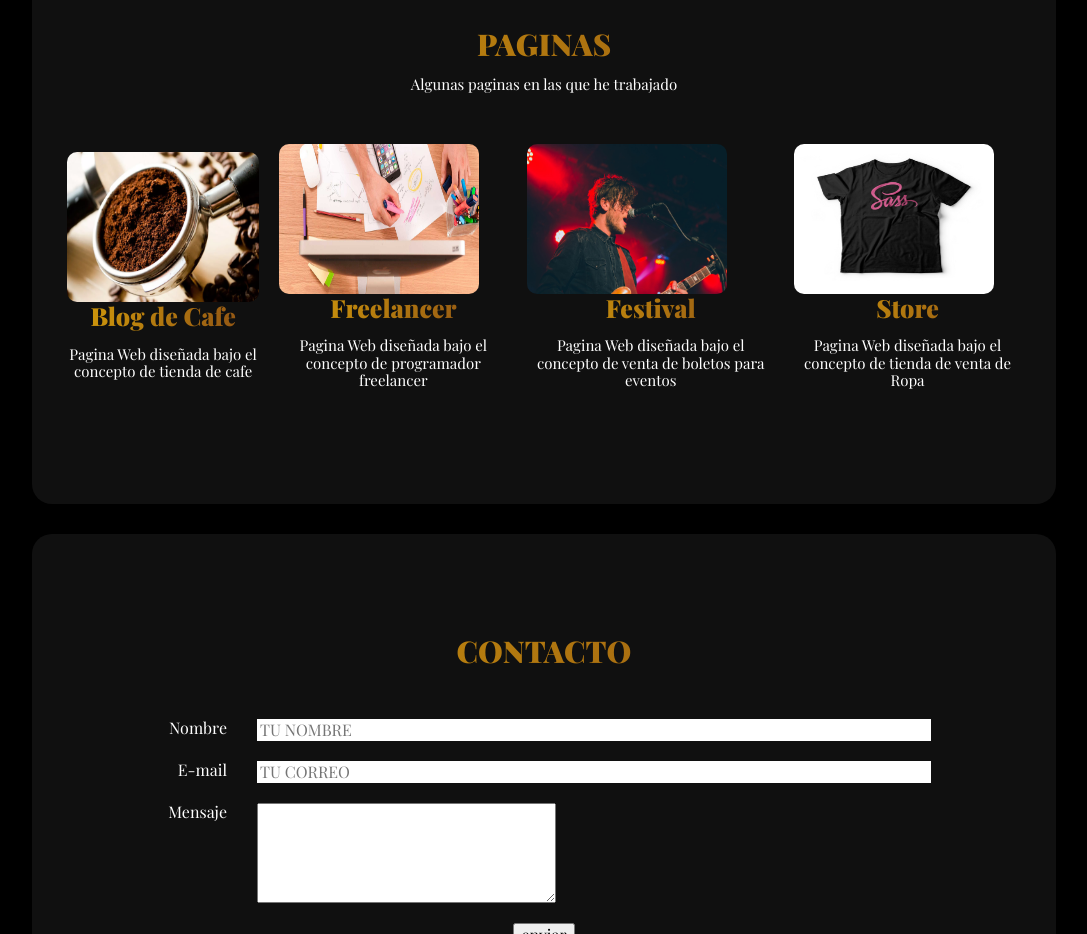
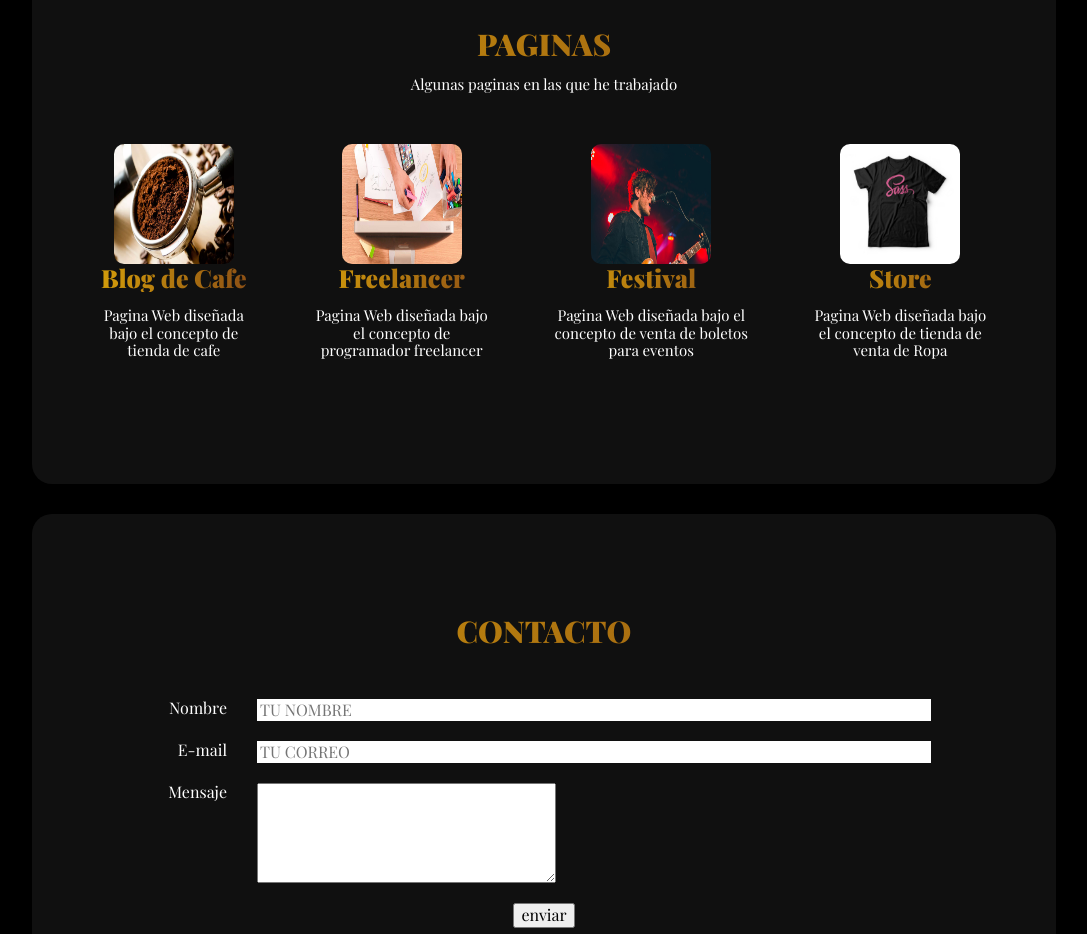
Before and after one commit to raimerag/Portafolio.github.io, a website: page index.html in a window 1280 px wide. Shown: the part 1000-1934 px from the top of the page, without its empty margins (96-1183 px from the left). Drawn offline with nearby package versions, Linux system fonts and the light colour scheme; a web font is replaced by a local one.

Commit message:
mejora en seccion paginas

```diff
--- a/index.html
+++ b/index.html
@@ -79,27 +79,36 @@
 
       <div class="seccion-paginas">
         <div class="paginas">
+          <div class="imagenes-paginas">
             <a href="https://superb-faun-985f10.netlify.app/" target="_blank">
-            <img src="./imagenes/blog1.webp" alt="imagen blog de cafe" />
-          </a>
+              <img src="./imagenes/blog1.webp" alt="imagen blog de cafe" /></a>
+          </div>
+
           <div class="paginas-info">
             <h3>Blog de Cafe</h3>
             <p class="centrar">Pagina Web diseñada bajo el concepto de tienda de cafe</p>
           </div>
         </div>
+
         <div class="paginas">
+          <div class="imagenes-paginas">
             <a href="https://raiproject1.netlify.app/" target="_blank">
               <img src="./imagenes/freelance.jpg" alt="imagen blog de cafe" />
             </a>
+          </div>
+
           <div class="paginas-info">
             <h3>Freelancer</h3>
             <p class="centrar">Pagina Web diseñada bajo el concepto de programador freelancer</p>
           </div>
         </div>
+
         <div class="paginas">
+          <div class="imagenes-paginas">
             <a href="https://raiproyect3.netlify.app/" target="_blank">
               <img src="./imagenes/rock&festival.jpg" alt="imagen rock&fesival" />
             </a>
+          </div>
           <div class="paginas-info">
             <h3>Festival</h3>
             <p>
@@ -108,10 +117,12 @@
             </p>
           </div>
         </div>
+
         <div class="paginas">
+          <div class="imagenes-paginas">
             <a href="https://raiproject2.netlify.app/">
             <img src="./imagenes/store.jpg" alt="imagen blog de cafe" />
-          </a>
+          </a></div>
           <div class="paginas-info">
             <h3>Store</h3>
             <p>
--- a/src/scss/layout/_paginas.scss
+++ b/src/scss/layout/_paginas.scss
@@ -1,22 +1,39 @@
 @use 'base/variables' as v;
+
 
 .contenido-paginas h2{
     margin-bottom: 1rem;
 }
 .seccion-paginas{
     display: flex;
-    gap: 2rem;
-    padding: 0 1rem;
-    align-items: center;
-    align-content: center;
+    margin-top: 4rem;
     justify-content: space-around;
-    margin-top: 5rem;
+    padding: 1rem;
 
 }
-.paginas img{
-    width: 20rem;
-    height: 15rem;
+.paginas{
+    display: flex;
+    flex-direction: column;
+    align-items: center;
+    padding: 0 3rem;
+}
+
+.imagenes-paginas img{
+    width: 100%;
+    height: 100%;
     border-radius: 1rem;
+}
+
+.imagenes-paginas{
+    width: 12rem;
+    height: 12rem;
+}
+
+.paginas-info{
+    display: flex;
+    flex-direction: column;
+    justify-content: center;
+
 }
 
 .paginas h3{
```
Also changed, not shown: build/css/app.css. Lines whose indentation alone changed are shown as unchanged.
